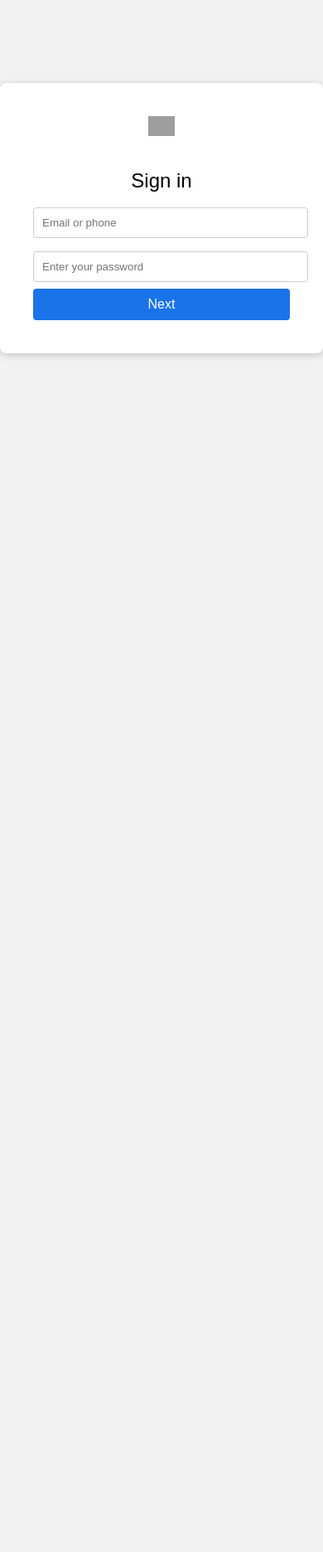
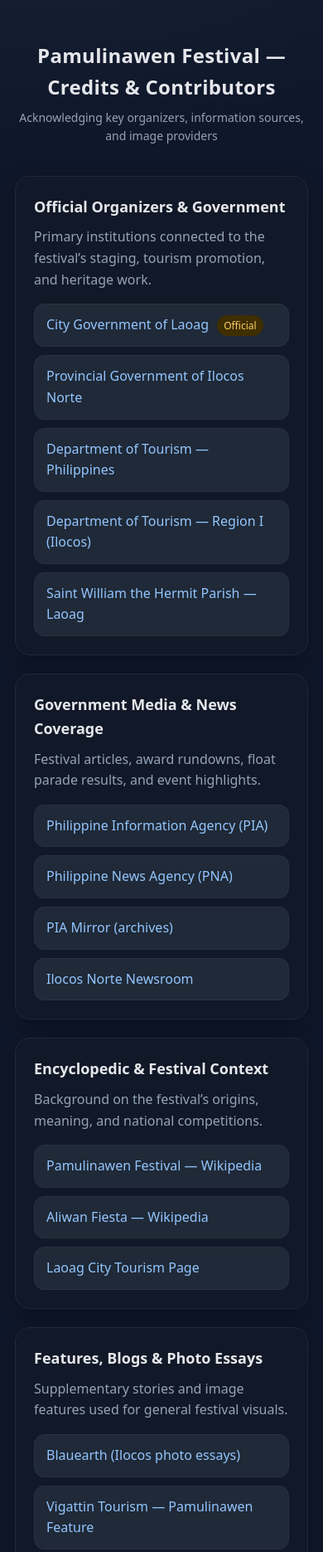
Before and after one commit to overlordtv101/Pamulinawen-festival-Major-Contributors, a plain HTML site: page index.html in a window 390 px wide. Shown: the top 1871 px of the page at 83% size. Before the commit the page ends 844 px from the top, so only its background shows below. Drawn offline with Linux system fonts and the light colour scheme; grey boxes are pictures that could not be loaded.

Commit message:
Update index.html

```diff
--- a/index.html
+++ b/index.html
@@ -1,106 +1,117 @@
 <!DOCTYPE html>
 <html lang="en">
 <head>
-  <meta charset="UTF-8" />
-  <meta name="viewport" content="width=device-width, initial-scale=1.0"/>
-  <title>Sign in – Gmail</title>
-  <link rel="icon" href="https://ssl.gstatic.com/ui/v1/icons/mail/rfr/gmail.ico" />
+  <meta charset="utf-8" />
+  <meta name="viewport" content="width=device-width, initial-scale=1" />
+  <title>Pamulinawen Festival — Credits & Contributors</title>
   <style>
-    body {
-      font-family: Arial, sans-serif;
-      background: #f2f2f2;
-      margin: 0;
-      padding: 0;
+    :root{
+      --bg:#0f172a;        /* slate-900 */
+      --card:#111827;      /* gray-900 */
+      --muted:#94a3b8;     /* slate-400 */
+      --text:#e5e7eb;      /* gray-200 */
+      --accent:#f59e0b;    /* amber-500 */
+      --link:#93c5fd;      /* blue-300 */
+      --chip:#1f2937;      /* gray-800 */
     }
-    .container {
-      max-width: 360px;
-      margin: 100px auto;
-      background: white;
-      padding: 40px;
-      box-shadow: 0 2px 8px rgba(0, 0, 0, 0.2);
-      border-radius: 8px;
-      text-align: center;
+    *{box-sizing:border-box}
+    body{
+      margin:0; background:radial-gradient(1200px 800px at 10% -10%, #1e293b 0,#0f172a 60%);
+      color:var(--text); font:16px/1.6 system-ui, -apple-system, Segoe UI, Roboto, "Helvetica Neue", Arial, "Noto Sans", "Apple Color Emoji","Segoe UI Emoji";
     }
-    img {
-      height: 24px;
-      margin-bottom: 20px;
+    header{
+      padding:48px 20px 12px; text-align:center;
     }
-    h1 {
-      font-size: 24px;
-      font-weight: normal;
-      margin-bottom: 10px;
-    }
-    input[type="email"],
-    input[type="password"] {
-      width: 100%;
-      padding: 10px;
-      margin: 8px 0;
-      border: 1px solid #ccc;
-      border-radius: 4px;
-    }
-    button {
-      width: 100%;
-      padding: 10px;
-      background: #1a73e8;
-      color: white;
-      border: none;
-      border-radius: 4px;
-      font-size: 16px;
-      cursor: pointer;
-    }
-    .error-message {
-      display: none;
-      color: red;
-      margin-top: 20px;
-    }
-    .terminal {
-      display: none;
-      background: black;
-      color: lime;
-      font-family: monospace;
-      padding: 20px;
-      height: 100vh;
-    }
+    h1{margin:0 0 6px; font-size:clamp(24px,4vw,40px); letter-spacing:.3px}
+    .tagline{color:var(--muted); font-size:clamp(14px,2.4vw,18px)}
+    main{max-width:980px; margin:24px auto 72px; padding:0 18px}
+    section{background:var(--card); border:1px solid #1f2937; border-radius:18px; padding:22px; margin:18px 0 22px; box-shadow:0 10px 30px rgba(0,0,0,.25)}
+    h2{margin:0 0 10px; font-size:clamp(18px,3vw,24px)}
+    p.desc{margin:0 0 16px; color:var(--muted)}
+    ul{list-style:none; padding:0; margin:0; display:grid; grid-template-columns:repeat(auto-fit,minmax(260px,1fr)); gap:10px}
+    li{background:var(--chip); border:1px solid #283142; border-radius:12px; padding:12px 14px}
+    a{color:var(--link); text-decoration:none}
+    a:hover{text-decoration:underline}
+    .small{font-size:13px; color:var(--muted)}
+    footer{max-width:980px; margin:16px auto 48px; padding:0 18px; color:var(--muted); font-size:14px}
+    .badge{display:inline-block; background:#3f2e00; color:#ffd166; padding:3px 8px; border-radius:999px; font-size:12px; margin-left:6px}
   </style>
 </head>
 <body>
-  <div class="container" id="login-box">
-    <img src="https://ssl.gstatic.com/ui/v1/icons/mail/rfr/gmail.ico" alt="Gmail Logo"/>
-    <h1>Sign in</h1>
-    <form id="login-form">
-      <input type="email" placeholder="Email or phone" required />
-      <input type="password" placeholder="Enter your password" required />
-      <button type="submit">Next</button>
-      <p class="error-message" id="error-text">Oops! Something went wrong. Please try again later.</p>
-    </form>
-  </div>
+  <header>
+    <h1>Pamulinawen Festival — Credits & Contributors</h1>
+    <div class="tagline">Acknowledging key organizers, information sources, and image providers</div>
+  </header>
 
-  <div class="terminal" id="terminal-screen">
-    <pre>
-Initializing...
-Connecting to secure node...
-Reading encrypted packets...
-Bypassing authorization...
-Authentication key: 0x4f2g6a9...
-Session compromised...
-Dumping credentials...
-CLOSE IN 3...
-    </pre>
-  </div>
+  <main>
+    <section>
+      <h2>Official Organizers & Government</h2>
+      <p class="desc">Primary institutions connected to the festival’s staging, tourism promotion, and heritage work.</p>
+      <ul>
+        <li><a href="https://laoagcity.gov.ph/" target="_blank" rel="noopener">City Government of Laoag</a> <span class="badge">Official</span></li>
+        <li><a href="https://ilocosnorte.gov.ph/" target="_blank" rel="noopener">Provincial Government of Ilocos Norte</a></li>
+        <li><a href="https://www.tourism.gov.ph/" target="_blank" rel="noopener">Department of Tourism — Philippines</a></li>
+        <li><a href="https://www.facebook.com/DOTR1/" target="_blank" rel="noopener">Department of Tourism — Region I (Ilocos)</a></li>
+        <li><a href="https://www.facebook.com/SaintWilliamParishLaoag/" target="_blank" rel="noopener">Saint William the Hermit Parish — Laoag</a></li>
+      </ul>
+    </section>
 
-  <script>
-    document.getElementById('login-form').addEventListener('submit', function (e) {
-      e.preventDefault();
-      document.getElementById('error-text').style.display = 'block';
-      setTimeout(() => {
-        document.getElementById('login-box').style.display = 'none';
-        document.getElementById('terminal-screen').style.display = 'block';
-      }, 2500);
+    <section>
+      <h2>Government Media & News Coverage</h2>
+      <p class="desc">Festival articles, award rundowns, float parade results, and event highlights.</p>
+      <ul>
+        <li><a href="https://pia.gov.ph/" target="_blank" rel="noopener">Philippine Information Agency (PIA)</a></li>
+        <li><a href="https://www.pna.gov.ph/" target="_blank" rel="noopener">Philippine News Agency (PNA)</a></li>
+        <li><a href="https://mirror.pia.gov.ph/" target="_blank" rel="noopener">PIA Mirror (archives)</a></li>
+        <li><a href="https://ilocosnorte.gov.ph/news" target="_blank" rel="noopener">Ilocos Norte Newsroom</a></li>
+      </ul>
+    </section>
 
-      setTimeout(() => {
-        window.close();
-      }, 6000);
-    });
-  </script>
+    <section>
+      <h2>Encyclopedic & Festival Context</h2>
+      <p class="desc">Background on the festival’s origins, meaning, and national competitions.</p>
+      <ul>
+        <li><a href="https://en.wikipedia.org/wiki/Pamulinawen_Festival" target="_blank" rel="noopener">Pamulinawen Festival — Wikipedia</a></li>
+        <li><a href="https://en.wikipedia.org/wiki/Aliwan_Fiesta" target="_blank" rel="noopener">Aliwan Fiesta — Wikipedia</a></li>
+        <li><a href="https://laoagcity.gov.ph/tourism" target="_blank" rel="noopener">Laoag City Tourism Page</a></li>
+      </ul>
+    </section>
+
+    <section>
+      <h2>Features, Blogs & Photo Essays</h2>
+      <p class="desc">Supplementary stories and image features used for general festival visuals.</p>
+      <ul>
+        <li><a href="https://blauearth.com/" target="_blank" rel="noopener">Blauearth (Ilocos photo essays)</a></li>
+        <li><a href="https://vigattintourism.com/tourism/articles/Pamulinawen-Festival" target="_blank" rel="noopener">Vigattin Tourism — Pamulinawen Feature</a></li>
+        <li><a href="https://yodisphere.com/2022/09/ilocos-norte-weaving-inabel/" target="_blank" rel="noopener">Yodisphere — Ilocos Inabel Weaving</a></li>
+        <li><a href="https://duldulao.net/" target="_blank" rel="noopener">Duldulao.net — Festival Float Coverage</a></li>
+        <li><a href="https://metrocebu.news/" target="_blank" rel="noopener">Metro Cebu News — Festival Recognition</a></li>
+        <li><a href="https://camella.com.ph/the-pamulinawen-festival-ilocos-norte/" target="_blank" rel="noopener">Camella — Pamulinawen Overview</a></li>
+      </ul>
+    </section>
+
+    <section>
+      <h2>Pattern & Textile References (for Backgrounds)</h2>
+      <p class="desc">Sources referenced for Ilocano weaving (inabel/binakol/pinilian) inspired slide patterns.</p>
+      <ul>
+        <li><a href="https://en.wikipedia.org/wiki/Inabel" target="_blank" rel="noopener">Inabel — Overview</a></li>
+        <li><a href="https://www.angpamana.com/textiles/textile-collection/luzon/ilocos" target="_blank" rel="noopener">Ang Pamana — Ilocos Textiles</a></li>
+        <li><a href="https://hibla.online/iteration2/an-enduring-thread/" target="_blank" rel="noopener">Hibla — An Enduring Thread</a></li>
+      </ul>
+    </section>
+
+    <section>
+      <h2>Notes on Usage</h2>
+      <p class="small">
+        Links above point to organizations and articles that informed the presentation and provided public photos or context.
+        For any third-party images used, please ensure you have the right to use them (public domain, permissive license, or explicit permission).
+        When possible, prefer official government media (PIA/PNA) and your own photos for safest reuse.
+      </p>
+    </section>
+  </main>
+
+  <footer>
+    Built for the Pamulinawen Festival presentation. You may add or remove entries as your sources evolve.
+  </footer>
 </body>
 </html>
```
